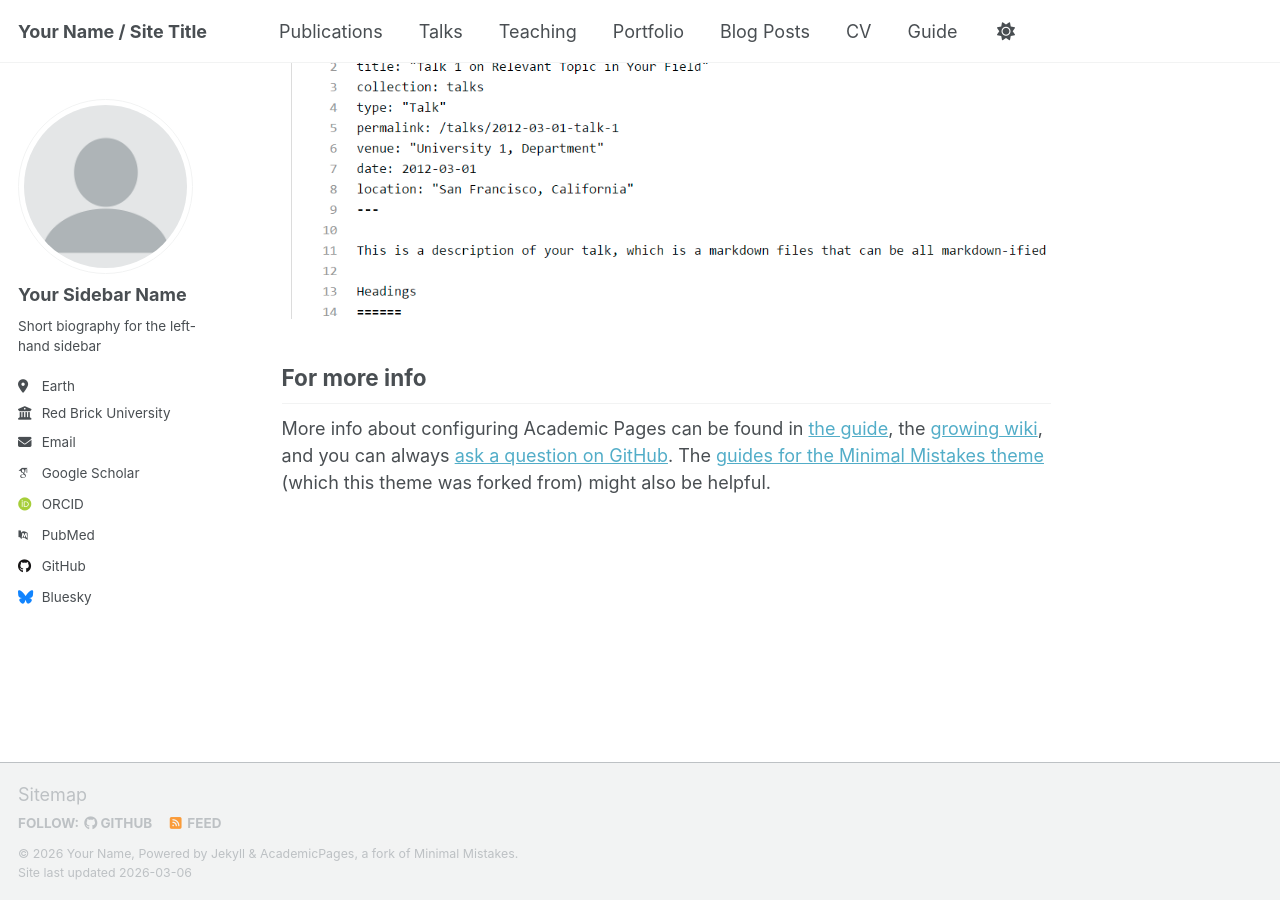
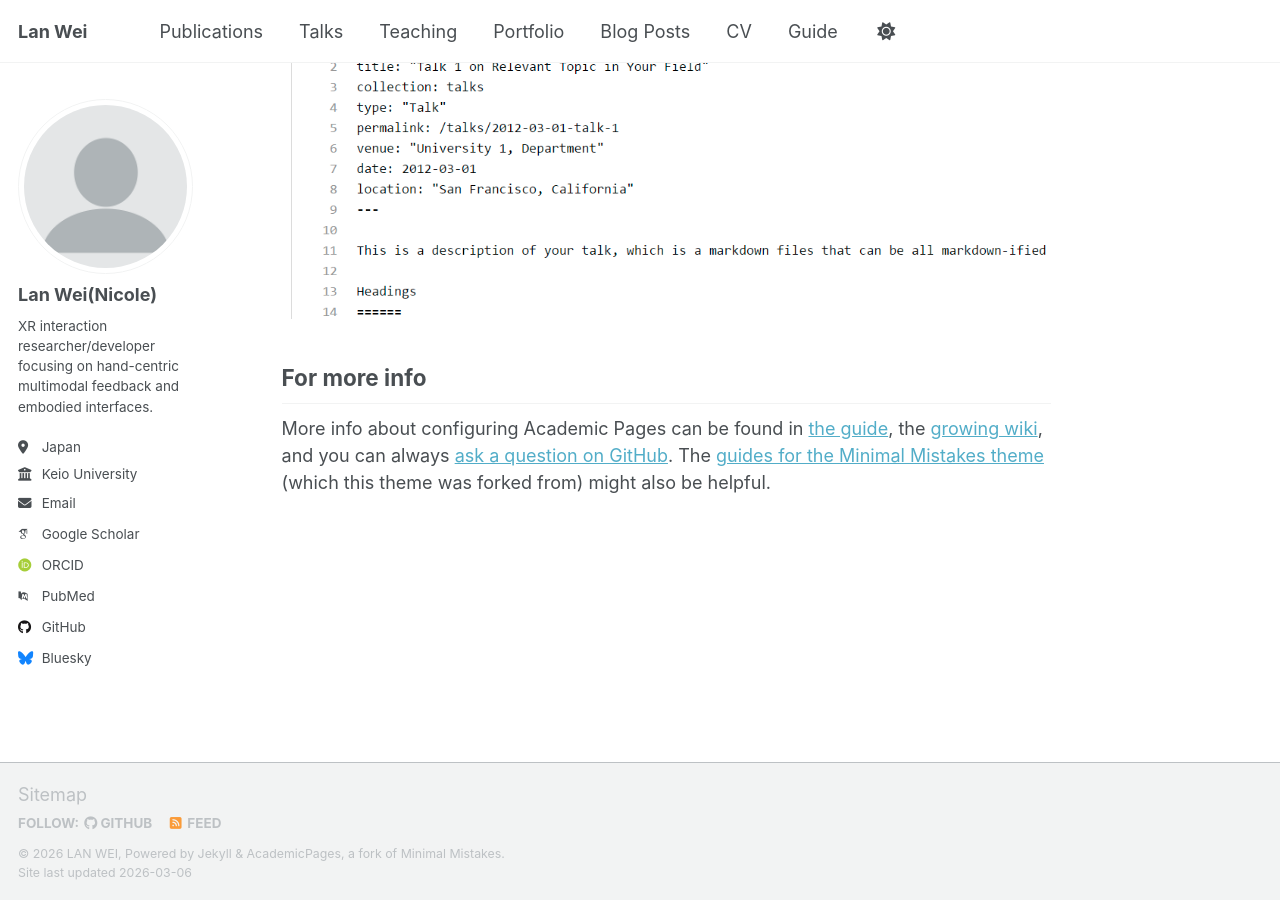
Before and after one commit to LanWei0421/LanWei0421.github.io, a Jekyll site: the page built from _pages/about.md, in a window 1280 px wide and 900 px high, scrolled down 2880 px. Built offline with Jekyll 4.4.1, drawn with Linux system fonts in a browser that asks for light colours; some web fonts are replaced; a script that is not in the unit is left out.

Commit message:
Modify site title, author info, and repositoryCH
Updated personal information and site details in the configuration file.

```diff
--- a/_config.yml
+++ b/_config.yml
@@ -9,14 +9,14 @@
 # Basic Site Settings
 locale                   : "en-US"
 site_theme               : "default" # Currently available options are "default", "air"
-title                    : "Your Name / Site Title"
+title                    : "Lan Wei"
 title_separator          : "-"
-name                     : &name "Your Name"
-description              : &description "Your Name's academic portfolio"   # Update this with a general description of your site, this is the default if not overridden by a page
-url                      : https://academicpages.github.io # The base hostname & protocol for your site e.g. "https://[your GitHub username].github.io",
+name                     : &name "LAN WEI"
+description              : &description "XR interaction researcher focusing on hand-centric multimodal feedback and embodied interfaces"   # Update this with a general description of your site, this is the default if not overridden by a page
+url                      : https://LanWei0421.github.io # The base hostname & protocol for your site e.g. "https://LanWei0421.github.io",
                                                            # or if you already have some other page hosted on Github then use "https://[your GitHub username].github.io/[Your Repo Name]"
 baseurl                  : "" # the subpath of your site, e.g. "/blog"
-repository               : "academicpages/academicpages.github.io"
+repository               : "LanWei0421/LanWei0421.github.io"
 
 # Site Author - The following control what appear as part of the author content on the side bar.
 #               If a field is blank the icon and link will not appear, otherwise it will be shown.
@@ -24,11 +24,11 @@ repository               : "academicpages/academicpages.github.io"
 author:
   # Biographic information
   avatar           : "profile.png"
-  name             : "Your Sidebar Name"
+  name             : "Lan Wei(Nicole)"
   pronouns         : # example: "she/her"
-  bio              : "Short biography for the left-hand sidebar"
-  location         : "Earth"
-  employer         : "Red Brick University"
+  bio              : "XR interaction researcher/developer focusing on hand-centric multimodal feedback and embodied interfaces."
+  location         : "Japan"
+  employer         : "Keio University"
   uri              : # URL
   email            : "none@example.org"
 
```
